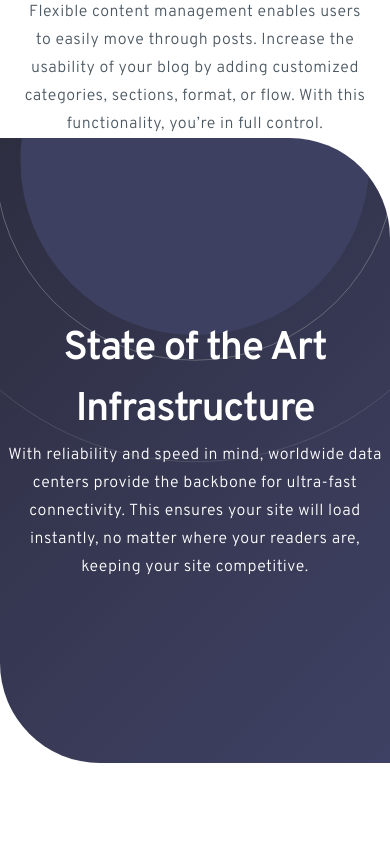
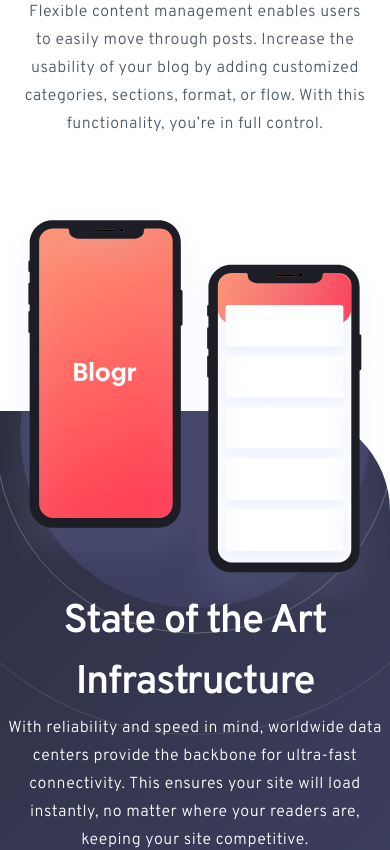
Before and after one commit to tkressma/blogr-landing-page, a React (Create React App) app: page / in a window 390 px wide. Shown: the part 1580-2430 px from the top of the page. Built offline with nearby package versions, Linux system fonts and the light colour scheme.

Commit message:
Add phone image to infrastructure section

```diff
--- a/src/components/Sections/InfrastructureSection.js
+++ b/src/components/Sections/InfrastructureSection.js
@@ -4,6 +4,7 @@ import circles from "../../assets/bg-pattern-circles.svg";
 const InfrastructureSection = () => {
   return (
     <section className={styles.section}>
+      <img src={phones} className={styles["section__img"]} />
       <article className={styles["section__article"]}>
         <h2 className={styles["section__h2"]}>
           State of the Art Infrastructure
--- a/src/components/Sections/InfrastructureSection.module.css
+++ b/src/components/Sections/InfrastructureSection.module.css
@@ -1,12 +1,15 @@
 .section {
-  display: flex;
-  flex-direction: column;
+  display: grid;
+  grid-template-columns: 1fr;
+  grid-template-rows: 0px 1fr;
+  grid-column-gap: 0px;
+  grid-row-gap: 0px;
   align-items: center;
-  justify-content: center;
+  justify-items: center;
   background: url("../../assets/bg-pattern-circles.svg"),
     linear-gradient(135deg, #2d2e40 0%, #3f4164 100%);
   background-repeat: no-repeat;
-  background-size: 602px 604px, 100% 100%;
+  background-size: 602px auto, 100% 100%;
   background-position: center -280px, 0px 0px;
   border-radius: 0px 100px;
   color: #ffffff;
@@ -14,6 +17,7 @@
   height: 625px;
   width: 100%;
   margin-bottom: 10rem;
+  margin-top: 273px;
 }
 
 .section__h2 {
@@ -36,6 +40,10 @@
   grid-area: 2 / 1 / 3 / 2;
 }
 
+.section__img {
+  grid-area: 1 / 1 / 2 / 2;
+}
+
 .circles {
   z-index: 0;
   position: absolute;
```
